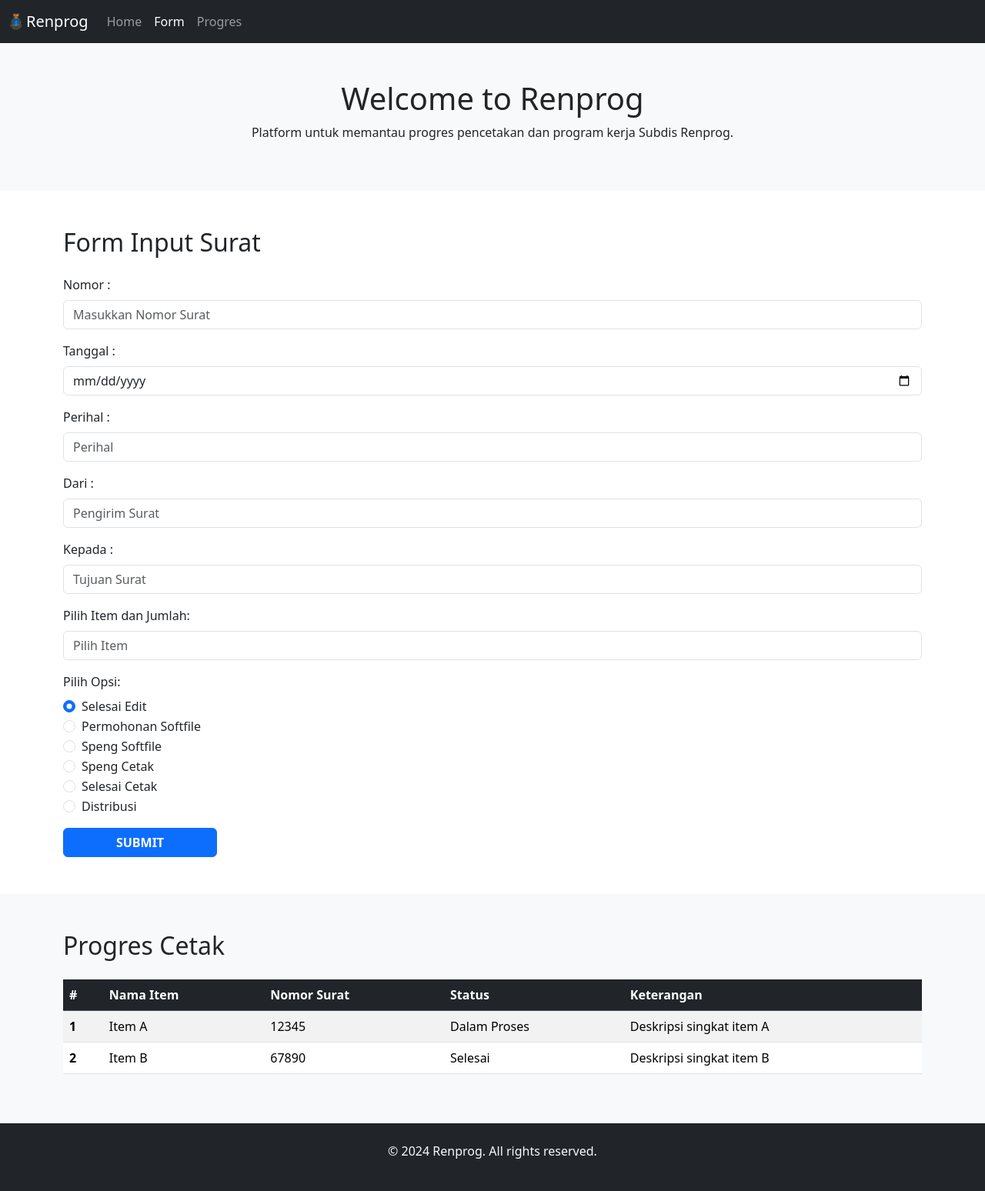
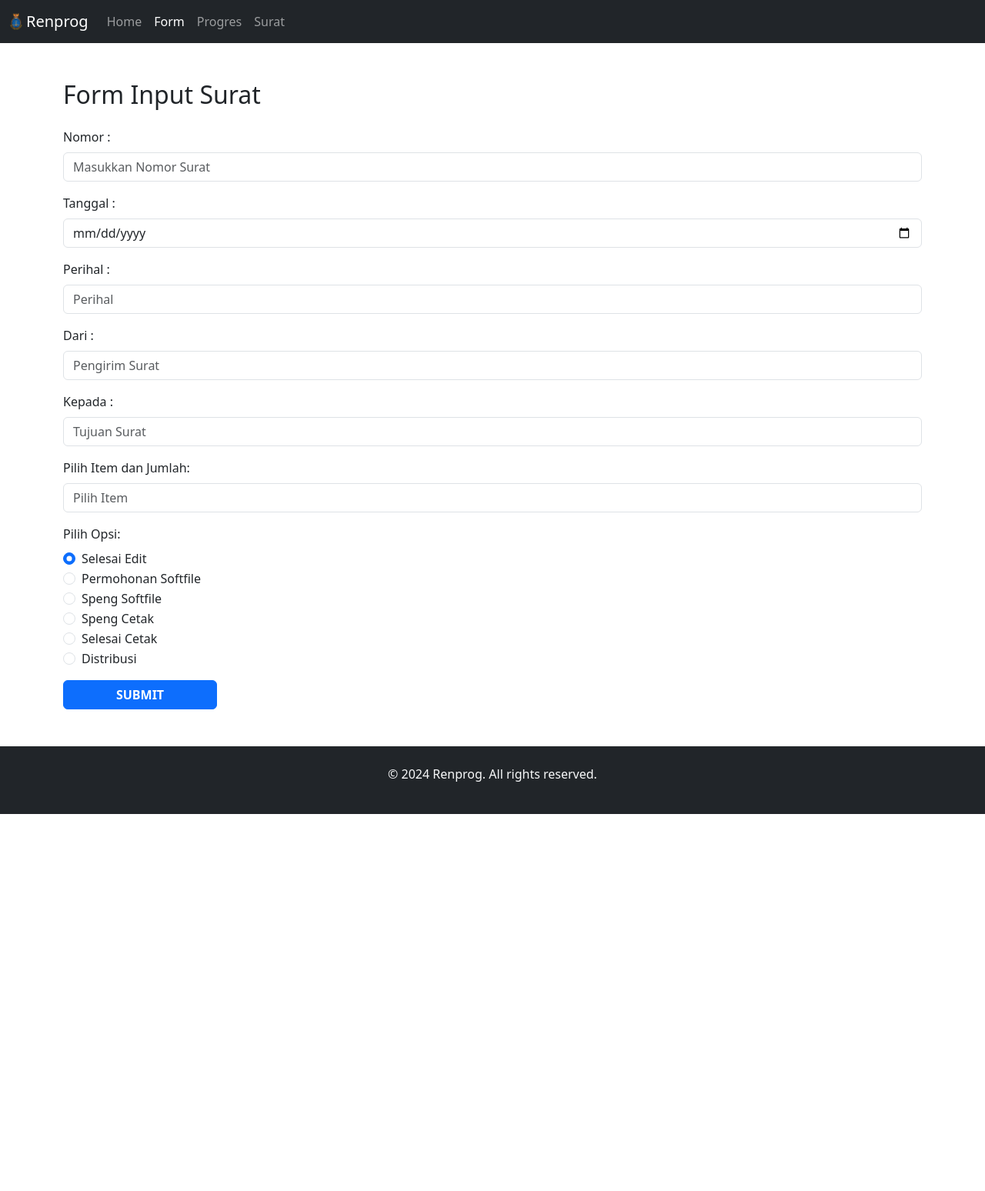
Before and after one commit to satriotegas/renprog, a PHP site: page /form.php in a window 1280 px wide. Shown: the whole page at 77% size. After the commit the page ends 1058 px from the top, so only its background shows below. Run offline with PHP 8.4, Linux system fonts and the light colour scheme.

Commit message:
edit susunan form dan tabel

```diff
--- a/form.php
+++ b/form.php
@@ -12,15 +12,6 @@
     <?php
     require 'navbar.php';
     ?>
-
-    <!-- Home Section -->
-    <section id="home" class="py-5 bg-light">
-        <div class="container">
-            <h1 class="text-center">Welcome to Renprog</h1>
-            <p class="text-center">Platform untuk memantau progres pencetakan dan program kerja Subdis Renprog.</p>
-        </div>
-    </section>
-
     <!-- Form Section -->
     <section id="form" class="py-5">
         <div class="container">
@@ -135,42 +126,6 @@
         </div>
     </section>
 
-    <!-- Progres Section -->
-    <section id="progress" class="py-5 bg-light">
-        <div class="container">
-            <h2 class="mb-4">Progres Cetak</h2>
-            <div class="table-responsive">
-                <table class="table table-striped">
-                    <thead class="table-dark">
-                        <tr>
-                            <th scope="col">#</th>
-                            <th scope="col">Nama Item</th>
-                            <th scope="col">Nomor Surat</th>
-                            <th scope="col">Status</th>
-                            <th scope="col">Keterangan</th>
-                        </tr>
-                    </thead>
-                    <tbody>
-                        <tr>
-                            <th scope="row">1</th>
-                            <td>Item A</td>
-                            <td>12345</td>
-                            <td>Dalam Proses</td>
-                            <td>Deskripsi singkat item A</td>
-                        </tr>
-                        <tr>
-                            <th scope="row">2</th>
-                            <td>Item B</td>
-                            <td>67890</td>
-                            <td>Selesai</td>
-                            <td>Deskripsi singkat item B</td>
-                        </tr>
-                    </tbody>
-                </table>
-            </div>
-        </div>
-    </section>
-
     <!-- Footer -->
     <footer class="py-4 bg-dark text-light text-center">
         <p>&copy; 2024 Renprog. All rights reserved.</p>
--- a/index.php
+++ b/index.php
@@ -19,10 +19,10 @@ session_start();
     <!-- Main Content -->
   <div class="container my-5">
     <h1 class="text-center">Welcome to Renprog</h1>
-    <p class="lead text-center">Aplikasi Renprog dirancang untuk memantau progres pencetakan dan pengelolaan program kerja Subdis Renprog</p>
+    <p class="lead text-center">Aplikasi Renprog untuk memantau progres pencetakan dan pengelolaan program kerja Subdis Renprog</p>
 
     <!-- List Group for Features -->
-    <h3 class="text-center">Fitur Utama</h3>
+    <h3 class="text-center">Fitur</h3>
     <div class="list-group">
       <a href="index.php" class="list-group-item list-group-item-action">
         <h5 class="mb-1">Home</h5>
--- a/navbar.php
+++ b/navbar.php
@@ -16,6 +16,9 @@
                     <li class="nav-item">
                         <a class="nav-link" href="progres.php">Progres</a>
                     </li>
+                    <li class="nav-item">
+                        <a class="nav-link" href="surat.php">Surat</a>
+                    </li>
                 </ul>
             </div>
         </div>
```
Also changed, not shown: progres.php (+0 -30 lines), surat.php (+0 -31 lines).
